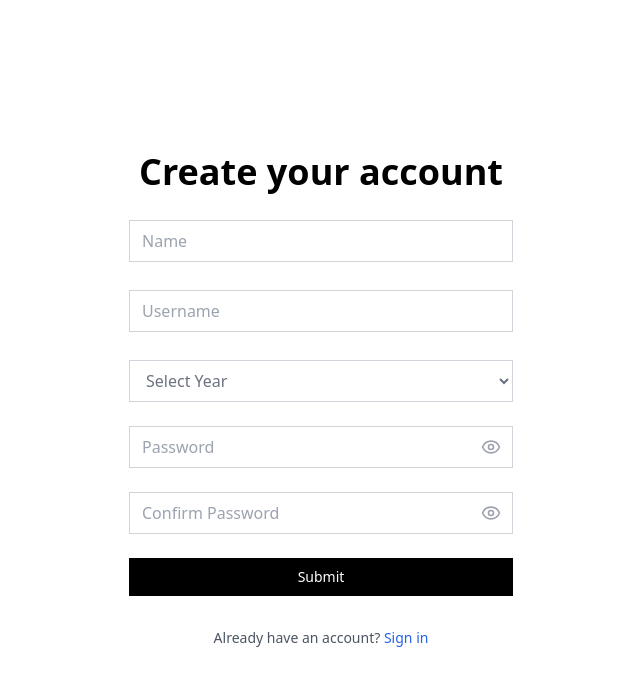
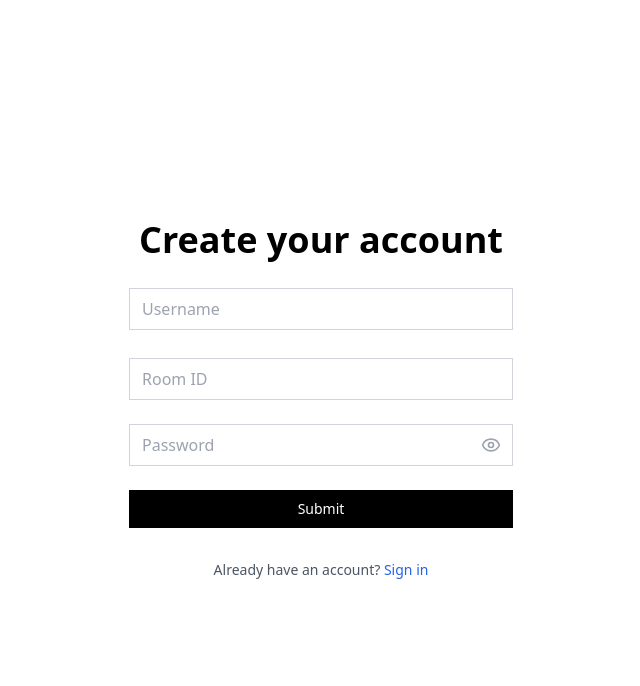
Before and after one commit to vishal-kr-dev/PaperRoom-v0, a React (Vite) app in the folder client/: page /signup in a window 1280 px wide. Shown: the top 686 px of the page, without its empty margins (319-959 px from the left). Built offline with nearby package versions, Linux system fonts and the light colour scheme.

Commit message:
fixed frontend of login, register and routes

```diff
--- a/client/src/App.jsx
+++ b/client/src/App.jsx
@@ -1,12 +1,15 @@
 import { BrowserRouter, Routes, Route } from "react-router-dom";
 import Home from "./pages/Home";
+import LoginForm from "./components/Login";
+import SignUpForm from "./components/Signup";
 
 function App() {
   return (
     <BrowserRouter>
       <Routes>
         <Route path="/" element={<Home />} />
-        <Route path="*" element={<Home />}/>
+        <Route path="login" element={<LoginForm />} />
+        <Route path="/signup" element={<SignUpForm />} />
       </Routes>
     </BrowserRouter>
   );
--- a/client/src/components/Signup.jsx
+++ b/client/src/components/Signup.jsx
@@ -1,101 +1,112 @@
-import React, { useState } from 'react';
-import { Link } from 'react-router-dom';
-import { useForm } from 'react-hook-form';
-import { Eye, EyeOff } from 'lucide-react';
-import axios from 'axios';
+import React, { useState } from "react";
+import { Link, useNavigate } from "react-router-dom";
+import { useForm } from "react-hook-form";
+import { Eye, EyeOff } from "lucide-react";
+import axios from "axios";
 
 const SignUpForm = () => {
-  const { register, handleSubmit, formState: { errors, isSubmitting }, watch } = useForm();
-  const [showPassword, setShowPassword] = React.useState(false);
-  const [showConfirmPassword, setShowConfirmPassword] = useState(false);
-  const [usernameError, setUsernameError] = useState('');
+  const {
+    register,
+    handleSubmit,
+    formState: { errors, isSubmitting },
+    watch,
+  } = useForm();
+  const [showPassword, setShowPassword] = useState(false);
+  const [usernameError, setUsernameError] = useState("");
   const username = watch("username");
+
+  const navigate = useNavigate()
 
   const onSubmit = async (data) => {
     console.log(data);
-    // Handle form submission
-    try{
-        const response = await axios.post('http://localhost:3000/signup', data);
-        await new Promise((resolve) => setTimeout(resolve, 1000));
-        console.log(isSubmitting);
-        console.log(response.data);
-        console.log("register object", register);
-    }catch(error){
-        console.log("Error while sending data", error);
-        if(error.response && error.response.status === 409)
-          setUsernameError("UserName already exist");
+    try {
+      const response = await axios.post(
+        "http://localhost:5000/user/register",
+        data
+      );
+      // console.log(response);
+
+      if(response.status === 201){
+        navigate('/login')
+      }
+
+    } catch (error) {
+      console.log("Error while sending data", error);
+      if (error.response && error.response.status === 409) {
+        setUsernameError("Username already exists");
+      }
     }
   };
-  React.useEffect(()=>{
-    if(username){
-      setUsernameError('');
+
+  React.useEffect(() => {
+    if (username) {
+      setUsernameError("");
     }
   }, [username]);
-
-  const password = watch("password");
 
   return (
     <div className="flex flex-col items-center justify-center min-h-screen bg-white-100">
       <div className="w-full max-w-md bg-white p-8">
-        <h2 className="text-4xl font-extrabold mb-6 text-center">Create your account</h2>
+        <h2 className="text-4xl font-extrabold mb-6 text-center">
+          Create your account
+        </h2>
         <form onSubmit={handleSubmit(onSubmit)} className="space-y-6">
           <div className="space-y-1">
-            <label htmlFor="name" className="sr-only">Name</label>
+            <label htmlFor="username" className="sr-only">
+              Username
+            </label>
             <input
-              id="name"
+              id="username"
               type="text"
-              {...register("name", { required: "Name is required" })}
-              className="w-full px-3 py-2 border border-gray-300 focus:outline-none "
-              placeholder="Name"
+              {...register("username", {
+                required: "Username is required",
+                validate: {
+                  lowercase: (value) =>
+                    /^[a-z0-9]+$/.test(value) ||
+                    "Username must be lowercase without spaces and special characters",
+                },
+              })}
+              className="w-full px-3 py-2 border border-gray-300 focus:outline-none"
+              placeholder="Username"
             />
-            {errors.name && <p className="text-xs text-red-600">{errors.name.message}</p>}
+            {errors.username && (
+              <p className="text-xs text-red-600">{errors.username.message}</p>
+            )}
+            {usernameError && (
+              <p className="text-xs text-red-600">{usernameError}</p>
+            )}
           </div>
 
           <div className="space-y-1">
-            <label htmlFor="username" className="sr-only">Username</label>
+            <label htmlFor="roomId" className="sr-only">
+              Room ID
+            </label>
             <input
-              id="username"
+              id="roomId"
               type="text"
-              {...register("username",
-                { required: "Username is required",
-                    validate: {
-                        lowercase: value => /^[a-z0-9]+$/.test(value) || "Username must be lowercase without spaces and special characters",
-                      }
-                 },
-
+              {...register("roomId", { required: "Room ID is required" })}
+              className="w-full px-3 py-2 border border-gray-300 focus:outline-none"
+              placeholder="Room ID"
+            />
+            {errors.roomId && (
+              <p className="text-xs text-red-600">{errors.roomId.message}</p>
             )}
-              className="w-full px-3 py-2 border border-gray-300 focus:outline-none "
-              placeholder="Username"
-            />
-            {errors.username && <p className="text-xs text-red-600">{errors.username.message}</p>}
-            {<p className="text-xs text-red-600">{usernameError} </p>}
-          </div>
-
-          <div className="space-y-1">
-            <label htmlFor="year" className="sr-only">Year</label>
-            <select
-              id="year"
-              {...register("year", { required: "Year is required" })}
-              className="w-full px-3 py-2 border border-gray-300 focus:outline-none bg-white text-gray-500"
-            >
-              <option value="">Select Year</option>
-              <option  value="1st">1st</option>
-              <option value="2nd">2nd</option>
-              <option value="3rd">3rd</option>
-              <option value="4th">4th</option>
-            </select>
-            {errors.year && <p className="text-xs text-red-600">{errors.year.message}</p>}
           </div>
 
           <div className="space-y-1">
             <div className="relative">
-              <label htmlFor="password" className="sr-only">Password</label>
+              <label htmlFor="password" className="sr-only">
+                Password
+              </label>
               <input
                 id="password"
                 type={showPassword ? "text" : "password"}
                 {...register("password", {
                   required: "Password is required",
-                  minLength: { value: 8, message: "Password must be at least 8 characters" }
+                  minLength: {
+                    value: 8,
+                    message: "Password must be at least 8 characters",
+                  },
                 })}
                 className="w-full px-3 py-2 border border-gray-300 focus:outline-none"
                 placeholder="Password"
@@ -105,49 +116,38 @@ const SignUpForm = () => {
                 onClick={() => setShowPassword(!showPassword)}
                 className="absolute inset-y-0 right-0 pr-3 flex items-center"
               >
-                {showPassword ? <EyeOff className="h-5 w-5 text-gray-400" /> : <Eye className="h-5 w-5 text-gray-400" />}
+                {showPassword ? (
+                  <EyeOff className="h-5 w-5 text-gray-400" />
+                ) : (
+                  <Eye className="h-5 w-5 text-gray-400" />
+                )}
               </button>
             </div>
-            {errors.password && <p className="text-xs text-red-600">{errors.password.message }</p>}
-          </div>
-
-          <div className="space-y-1">
-            <div className="relative">
-              <label htmlFor="confirmPassword" className="sr-only">Confirm Password</label>
-              <input
-                id="confirmPassword"
-                type={showConfirmPassword ? "text" : "password"}
-                {...register("confirmPassword", {
-                  required: "Please confirm your password",
-                  validate: value => value === password || "The passwords do not match"
-                })}
-                className="w-full px-3 py-2 border border-gray-300 focus:outline-none"
-                placeholder="Confirm Password"
-              />
-              <button
-                type="button"
-                onClick={() => setShowConfirmPassword(!showConfirmPassword)}
-                className="absolute inset-y-0 right-0 pr-3 flex items-center"
-              >
-                {showConfirmPassword ? <EyeOff className="h-5 w-5 text-gray-400" /> : <Eye className="h-5 w-5 text-gray-400" />}
-              </button>
-            </div>
-            {errors.confirmPassword && <p className="text-xs text-red-600">{errors.confirmPassword.message}</p>}
+            {errors.password && (
+              <p className="text-xs text-red-600">{errors.password.message}</p>
+            )}
           </div>
 
           <div>
             <button
               disabled={isSubmitting}
               type="submit"
-              className={`w-full flex justify-center py-2 px-4 border border-transparent text-sm font-medium text-white ${isSubmitting ? 'bg-gray-600 hover:bg-gray-700' : 'bg-black hover:bg-gray-800'} focus:outline-none focus:ring-2 focus:ring-offset-2 focus:ring-black`}
+              className={`w-full flex justify-center py-2 px-4 border border-transparent text-sm font-medium text-white ${
+                isSubmitting
+                  ? "bg-gray-600 hover:bg-gray-700"
+                  : "bg-black hover:bg-gray-800"
+              } focus:outline-none focus:ring-2 focus:ring-offset-2 focus:ring-black`}
             >
               {isSubmitting ? "Loading" : "Submit"}
             </button>
           </div>
         </form>
         <p className="mt-8 text-center text-sm text-gray-600">
-          Already have an account?{' '}
-          <Link to="/login" className="font-medium text-blue-600 hover:text-blue-500">
+          Already have an account?{" "}
+          <Link
+            to="/login"
+            className="font-medium text-blue-600 hover:text-blue-500"
+          >
             Sign in
           </Link>
         </p>
--- a/client/src/main.jsx
+++ b/client/src/main.jsx
@@ -1,12 +1,10 @@
-import { StrictMode } from 'react'
-import { createRoot } from 'react-dom/client'
-import App from './App.jsx'
-import './index.css'
-import { createBrowserRouter, RouterProvider } from 'react-router-dom';
-import { router } from './router.jsx'
+import { StrictMode } from "react";
+import { createRoot } from "react-dom/client";
+import App from "./App.jsx";
+import "./index.css";
 
-createRoot(document.getElementById('root')).render(
+createRoot(document.getElementById("root")).render(
   <StrictMode>
-    <RouterProvider router={router}/>
-  </StrictMode>,
-)
+    <App />
+  </StrictMode>
+);
```
Also changed, not shown: client/src/components/Login.jsx (+15 -8 lines), client/src/router.jsx (deleted, +0 -14 lines), 1 other file (tests, documents, lock files or other folders).
